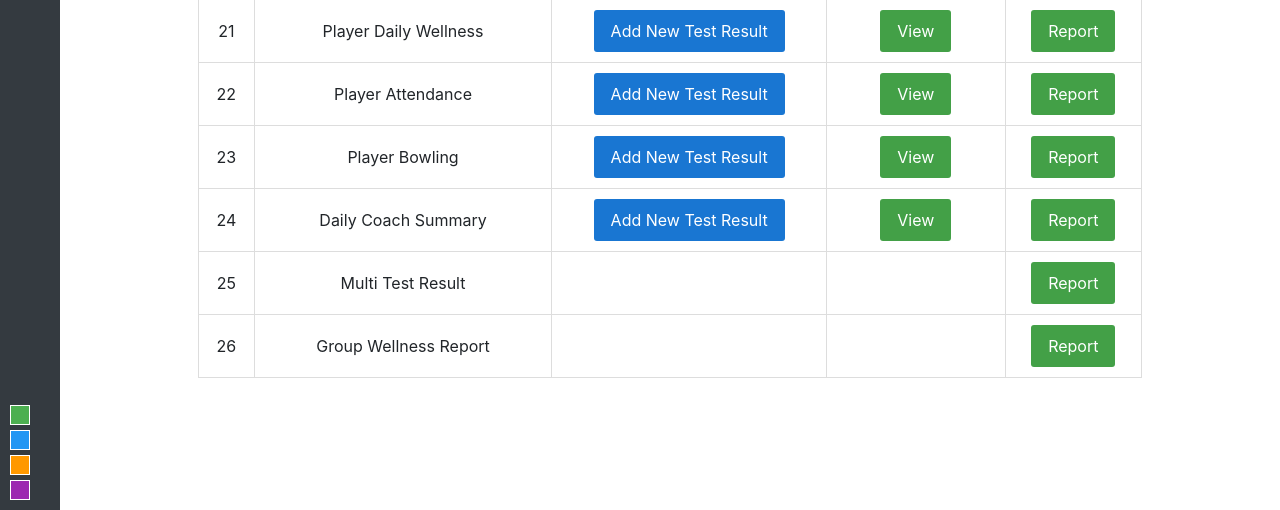
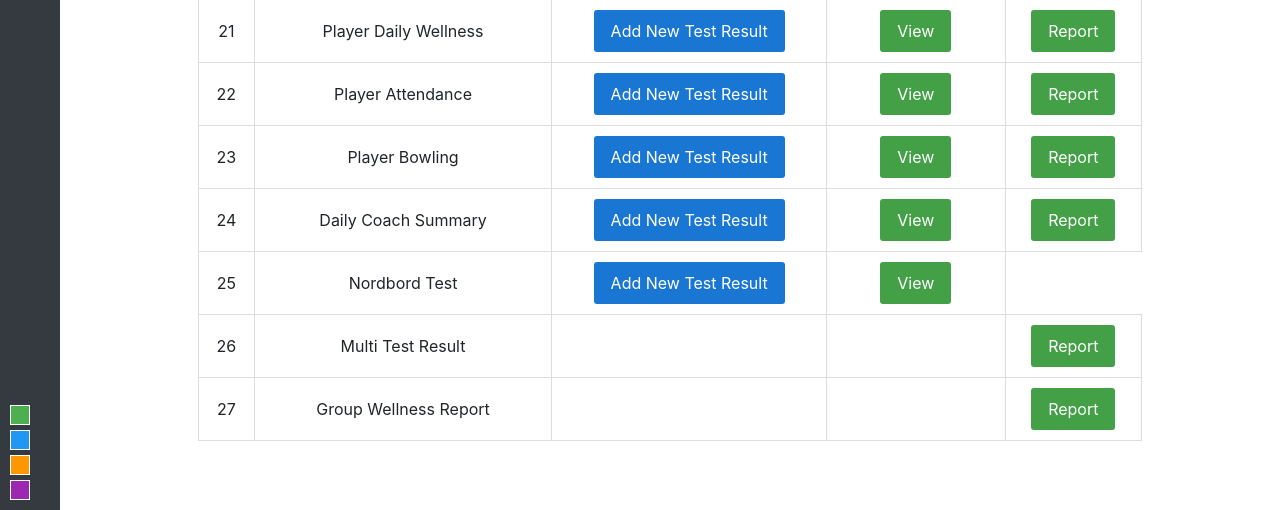
Before and after one commit to akram10shaikh/AMS_D, a Django app: page /player_app/organization/test-dashboard/ in a window 1280 px wide. Shown: the part 1634-2144 px from the top of the page. Run offline with Django 4.2, Linux system fonts and the light colour scheme; parts of the project's set-up code (start-up, migrations or seed data) failed here and were passed over; some libraries are stand-ins or nearby versions.

Commit message:
added in the main test dashboard

```diff
--- a/player_app/templates/player_app/organization/organization_main_test_dash.html
+++ b/player_app/templates/player_app/organization/organization_main_test_dash.html
@@ -218,13 +218,19 @@
             </tr>
             <tr>
                     <td>25</td>
+                    <td>Nordbord Test</td>
+                    <td><a href="{% url 'add_nordbord_test' %}" class="btn add-btn" aria-label="Add New Test Result">Add New Test Result</a></td>
+                    <td><a href="{% url 'nordbord_test_view' %}" class="btn view-btn" aria-label="View Test Result">View</a></td>
+            </tr>
+            <tr>
+                    <td>26</td>
                     <td>Multi Test Result</td>
                     <td></td>
                     <td></td>
                     <td><a href="{% url 'multi_test_report' %}" class="btn view-btn" aria-label="View Test Report">Report</a></td>
             </tr>
             <tr>
-                    <td>26</td>
+                    <td>27</td>
                     <td>Group Wellness Report</td>
                     <td></td>
                     <td></td>
```
